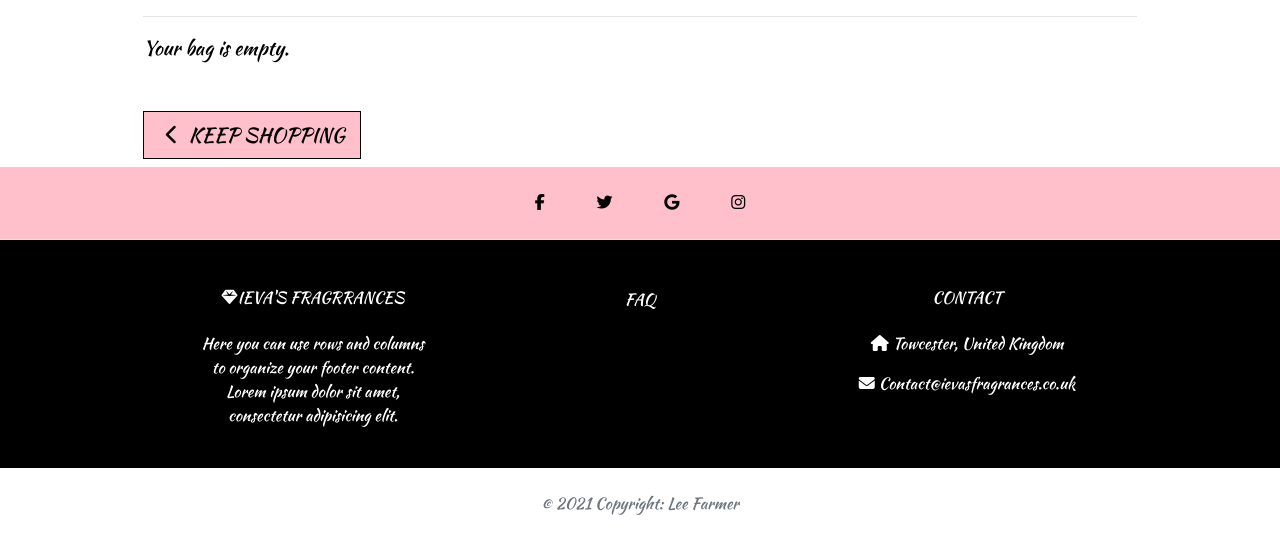
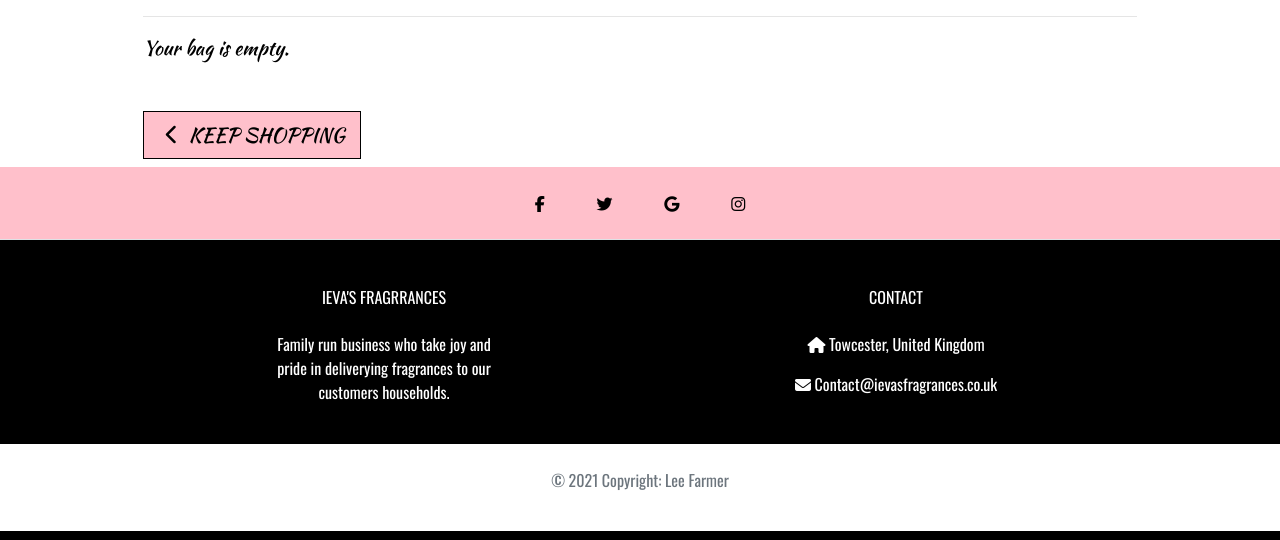
Before and after one commit to Leefarmer83/ievas_fragrances, a Django app: page /bag/ in a window 1280 px wide. Shown: the part 269-809 px from the top of the page. Run offline with Django 3.2, Linux system fonts and the light colour scheme; some libraries are stand-ins or nearby versions.

Commit message:
cleaned up the footer

```diff
--- a/templates/base.html
+++ b/templates/base.html
@@ -153,7 +153,7 @@
 
 </body>
 <!-- Footer -->
-<footer class="text-center text-lg-start bg-light text-muted">
+<footer class="text-center text-lg-start bg-light text-muted Oswald">
   <!-- Section: Social media -->
   <section
     class="d-flex justify-content-center justify-content-lg-between p-4 border-bottom bg-pink"
@@ -186,22 +186,12 @@
         <div class="col-md-3 col-lg-4 col-xl-3 mx-auto mb-4">
           <!-- Content -->
           <h6 class="text-uppercase fw-bold mb-4">
-            <i class="fas fa-gem me-3"></i>Ieva's Fragrrances
+            </i>Ieva's Fragrrances
           </h6>
           <p>
-            Here you can use rows and columns to organize your footer content. Lorem ipsum
-            dolor sit amet, consectetur adipisicing elit.
+            Family run business who take joy and pride in deliverying fragrances to our customers households.
           </p>
         </div>
-        <!-- Grid column -->
-
-        <!-- Grid column -->
-        <div class="col-md-2 col-lg-2 col-xl-2 mx-auto mb-4">
-          <!-- Links -->
-            <a href="#!" class="text-reset">FAQ</a>
-          </p>
-        </div>
-        <!-- Grid column -->
         <!-- Grid column -->
         <div class="col-md-4 col-lg-3 col-xl-3 mx-auto mb-md-0 mb-4">
           <!-- Links -->
```
